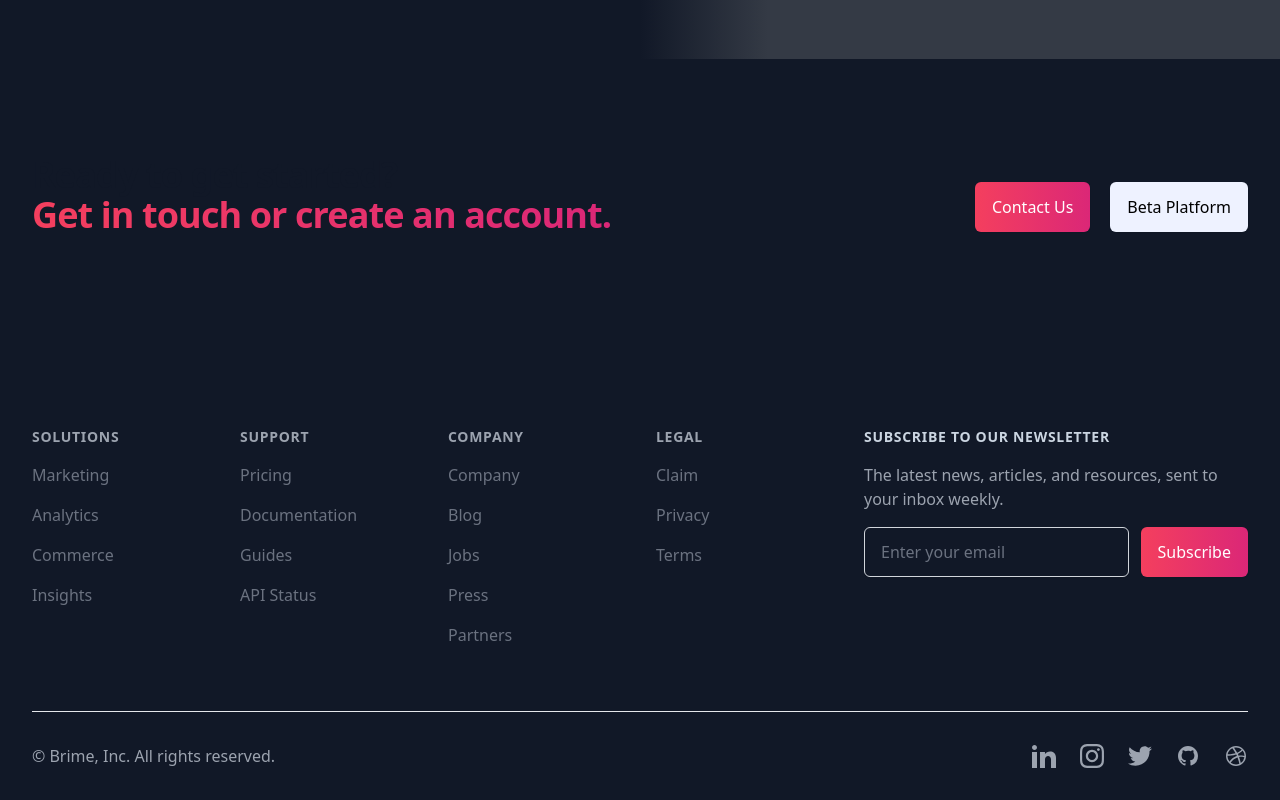
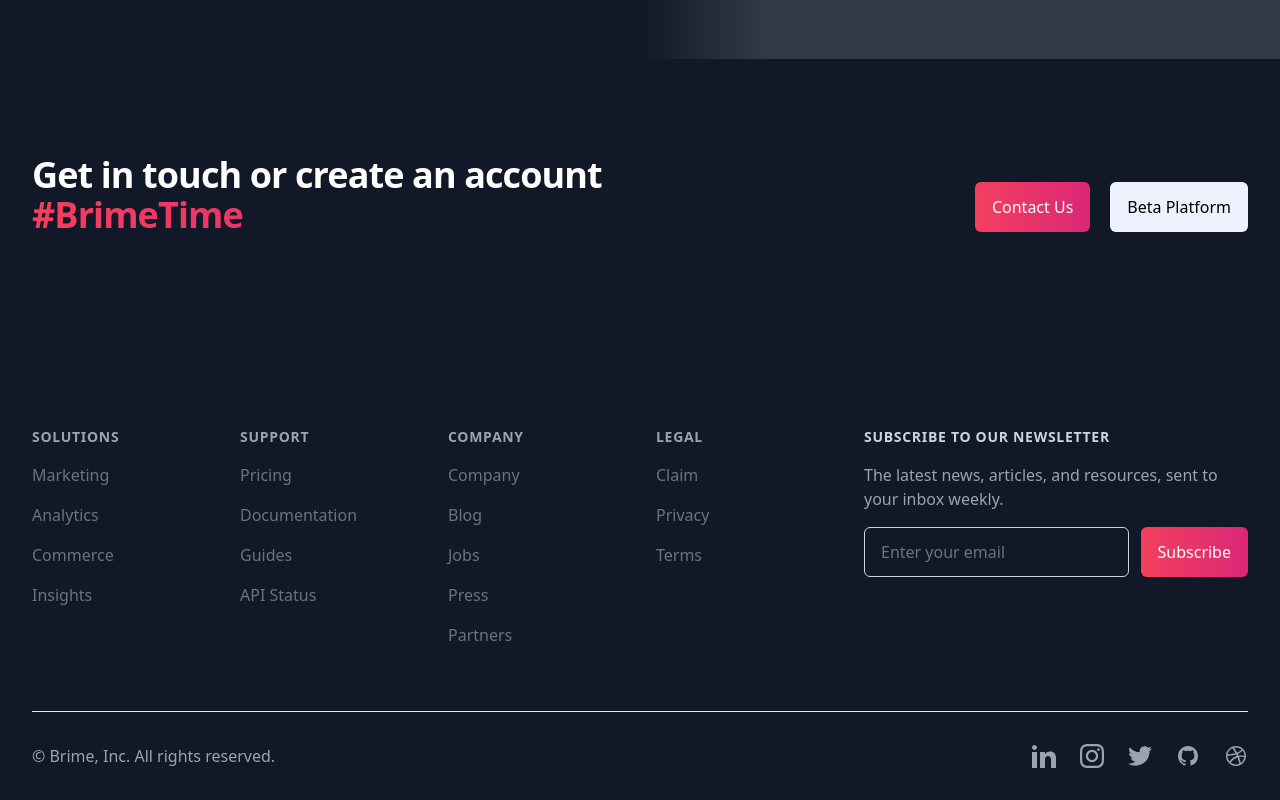
Before and after one commit to brimelive/brime_corp_site, a Vue app: page / in a window 1280 px wide. Shown: the part 3438-4238 px from the top of the page. Built offline with nearby package versions, Linux system fonts and the light colour scheme; grey boxes are pictures that could not be loaded.

Commit message:
#BrimeTime

```diff
--- a/src/App.vue
+++ b/src/App.vue
@@ -380,8 +380,8 @@
       <div class="bg-black">
         <div class="max-w-4xl mx-auto py-16 px-4 sm:px-6 sm:py-24 lg:max-w-7xl lg:px-8 lg:flex lg:items-center lg:justify-between">
           <h2 class="text-4xl font-extrabold tracking-tight text-gray-900 sm:text-4xl">
-            <span class="block">Ready to get started?</span>
-            <span class="block bg-gradient-to-r bg-gradient-to-r from-rose-500 to-pink-600 bg-clip-text text-transparent">Get in touch or create an account.</span>
+            <span class="block text-white">Get in touch or create an account</span>
+            <span class="block bg-gradient-to-r bg-gradient-to-r from-rose-500 to-pink-600 bg-clip-text text-transparent">#BrimeTime</span>
           </h2>
           <div class="mt-6 space-y-4 sm:space-y-0 sm:flex sm:space-x-5">
             <a href="#" class="flex items-center justify-center bg-gradient-to-r bg-gradient-to-r from-rose-500 to-pink-600 bg-origin-border px-4 py-3 border border-transparent text-base font-medium rounded-md shadow-sm text-white hover:from-purple-700 hover:to-indigo-700">
@@ -556,7 +556,7 @@
     icon: GlobeIcon,
   },
   { name: 'Original Content Owners',
-    description: "Realtime chat technology that let's your viewers enjoy content together",
+    description: "Have a catelog of content that you want to share with the world?",
     href: '#',
     icon: ChatAltIcon },
   {
```
